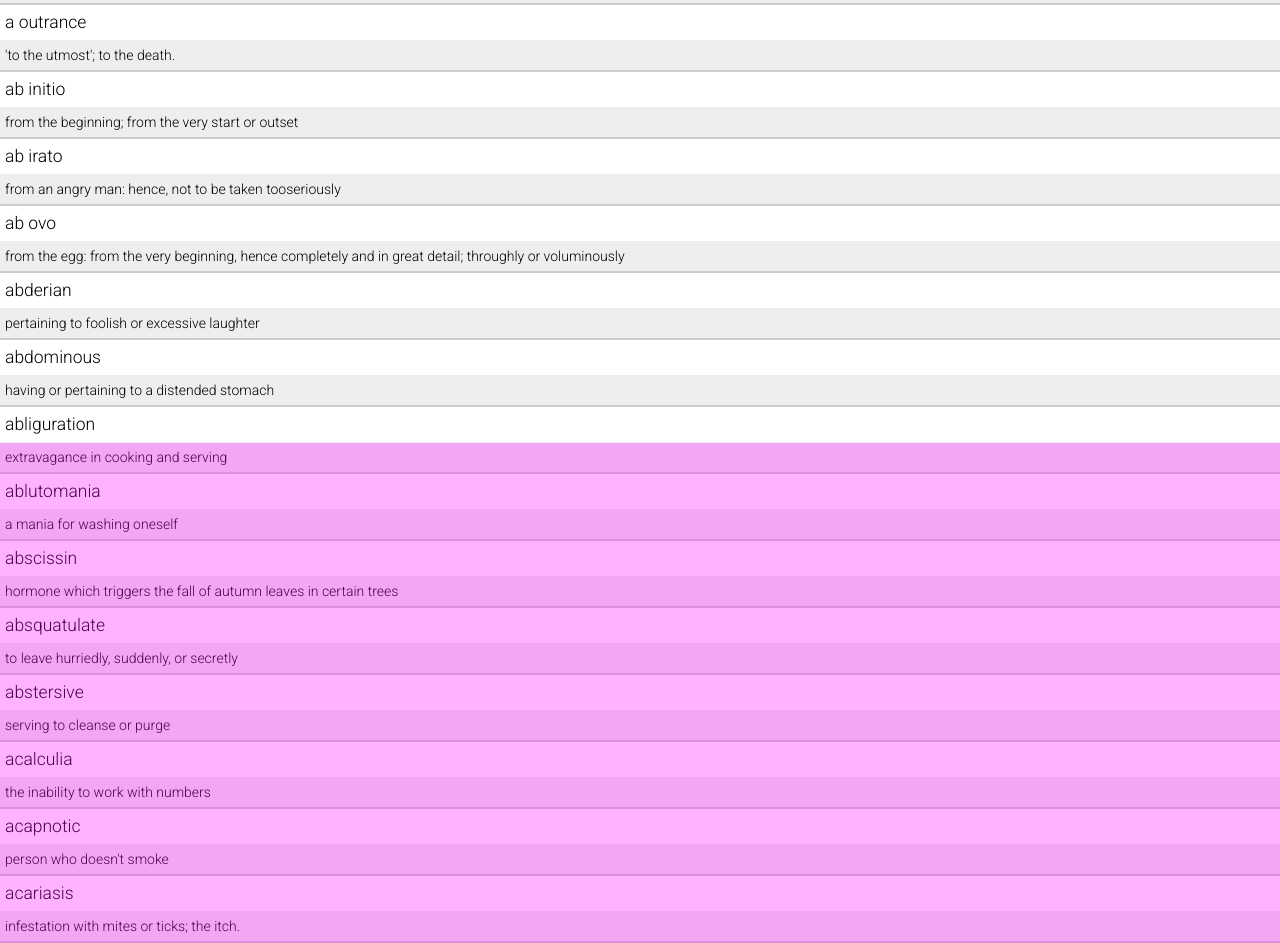
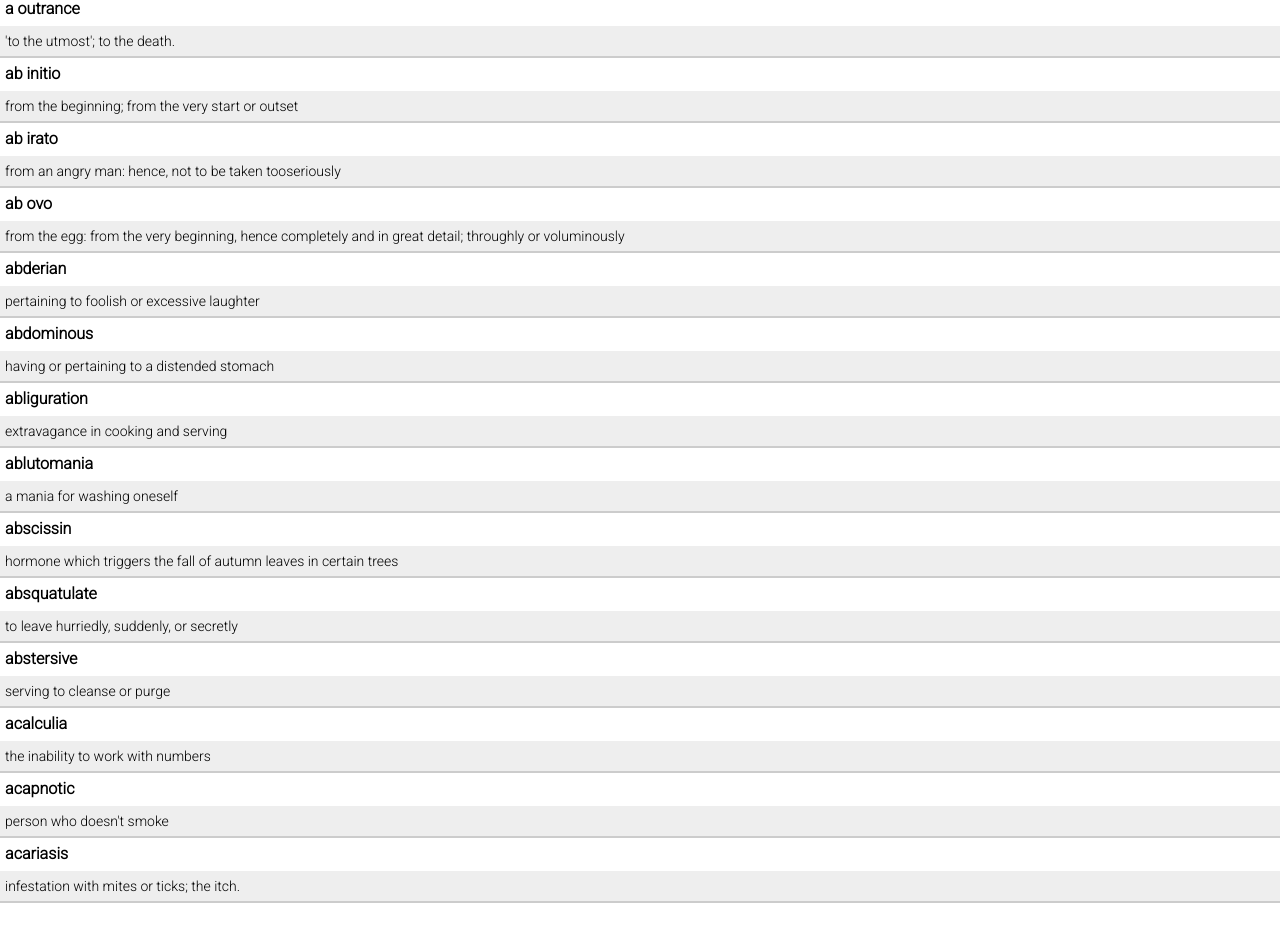
Before and after one commit to ricktoews/wordmage.app, a React (Create React App) app: page /browse/1 in a window 1280 px wide. Shown: the part 499-1442 px from the top of the page. After the commit the page ends 1402 px from the top, so only its background shows below. Built offline with nearby package versions, Linux system fonts and the light colour scheme.

Commit message:
Remove purple transparency for 'infinite scrolling'.

```diff
--- a/src/App.scss
+++ b/src/App.scss
@@ -202,7 +202,8 @@ $spotlight-height: 200px;
 						position: relative;
 
 						.list-word {
-							font-size: 1.25em;
+							font-size: 1.15em;
+							font-weight: bold;
 							padding: 5px;
 							display:block;
 							//background-color: $list-word-background;
@@ -225,7 +226,7 @@ $spotlight-height: 200px;
 						position: absolute;
 						width: 100%;
 						height: 500px;
-						background-color: rgba(255,0,255,.3);
+						/*background-color: rgba(255,0,255,.3);*/
 						top: -500px;
 					}
 				}
```
